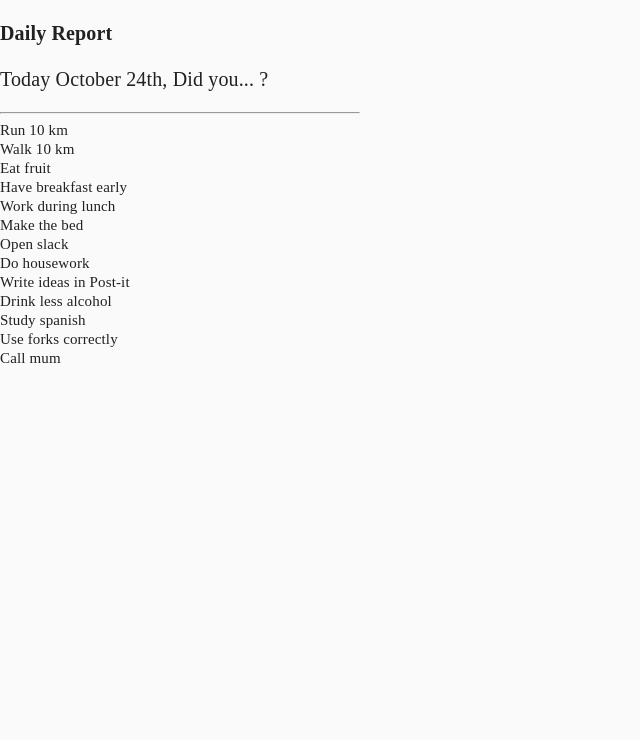
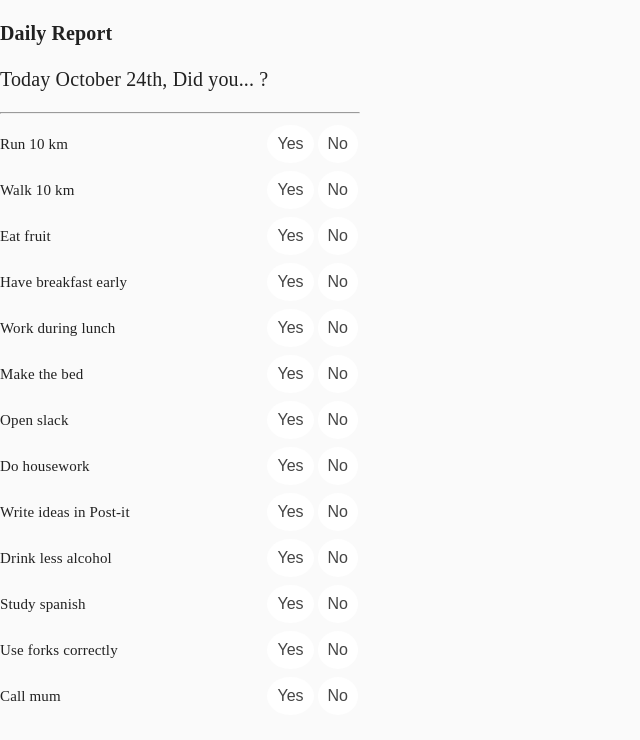
Before and after one commit to lifegpa-bw/lifegpa-frontend, a React (Create React App) app: page / in a window 1280 px wide. Shown: the top 740 px of the page, without its empty margins (0-640 px from the left). Built offline with nearby package versions, Linux system fonts and the light colour scheme.

Commit message:
add yes and no buttons for report checking / DailyApproval.jsx

```diff
--- a/src/components/DailyApprovals.jsx
+++ b/src/components/DailyApprovals.jsx
@@ -136,6 +136,11 @@ export default function DailyApprovals() {
           <div className="reportTitle">
             {report.title}
           </div>
+
+          <div>
+            <button id="btn1" onClick={() => onYesHandle(report.id)}>Yes</button>
+            <button id="btn2" onClick={() => onNoHandle(report.id)}>No</button>
+          </div>
         </div>
       )}
     </div>
```
